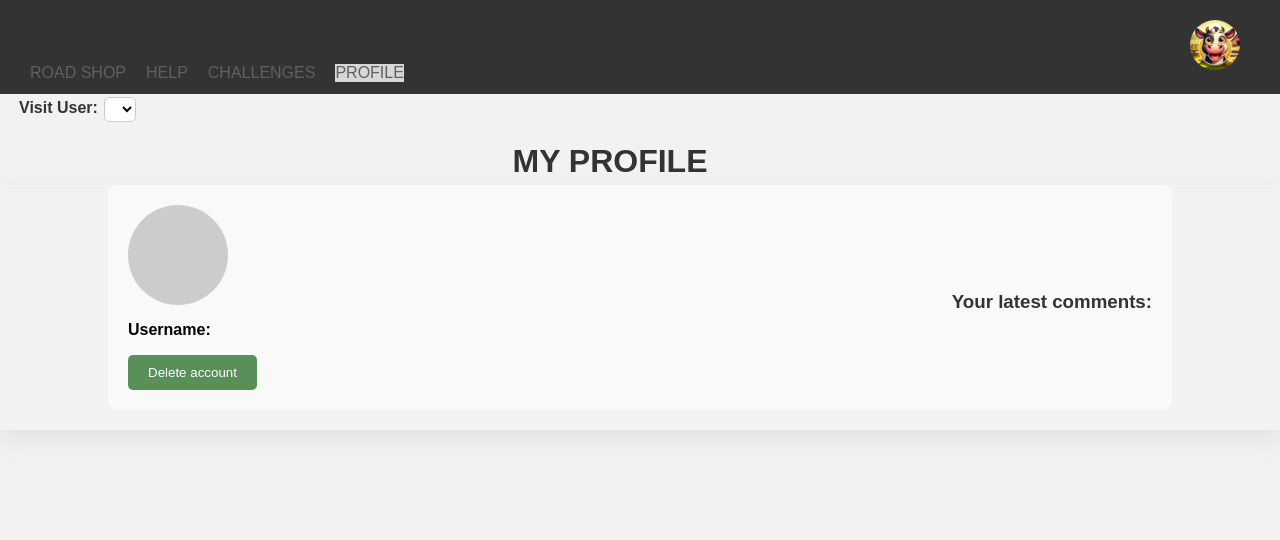
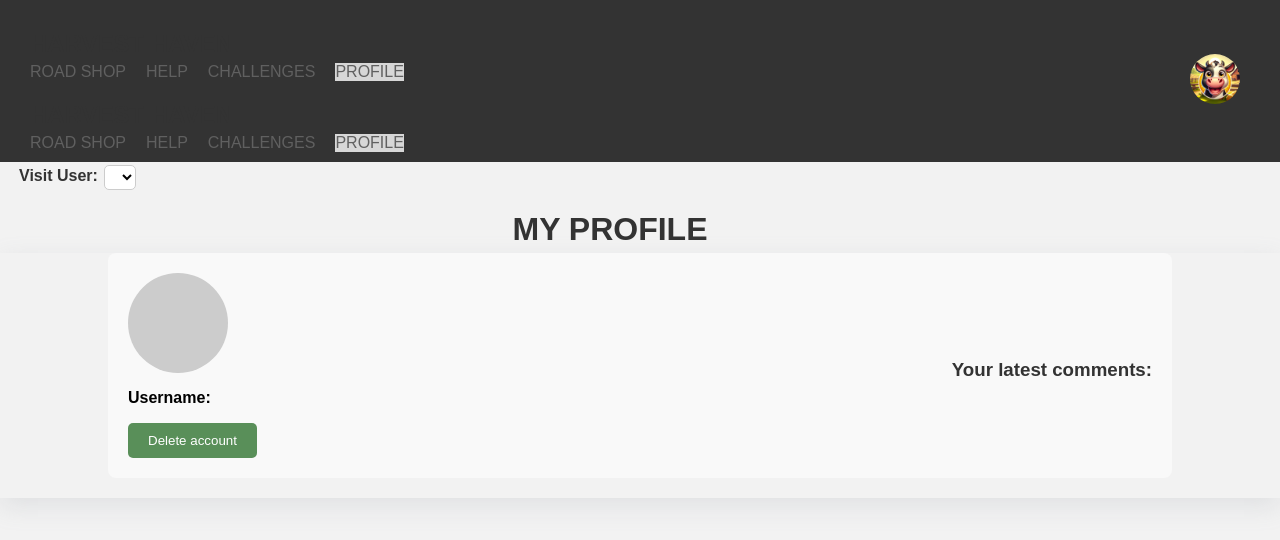
Before and after one commit to elviradisa/-FE23-js2-slutprojekt-HarvestHaven, a website built with Parcel: page src/profileView.html in a window 1280 px wide. Built offline with nearby package versions, Linux system fonts and the light colour scheme.

Commit message:
Update profileView.html

```diff
--- a/src/profileView.html
+++ b/src/profileView.html
@@ -18,6 +18,13 @@
           <a href="help.html">HELP</a>
           <a href="challenges.html">CHALLENGES</a>
           <a href="profileView.html" class="selected">PROFILE</a>
+
+            <div><a href="index.html"><h1>HARVEST HAVEN</h1></a></div>
+          <a href="./shop.html">ROAD SHOP</a>
+          <a href="./help.html">HELP</a>
+          <a href="./challenges.html">CHALLENGES</a>
+          <a href="./profileView.html" class="selected">PROFILE</a>
+
         </div>
 
         <div class="profile-info">
```
